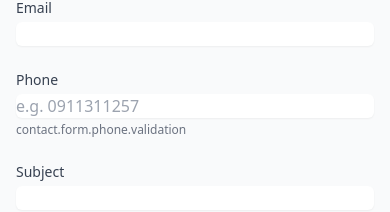
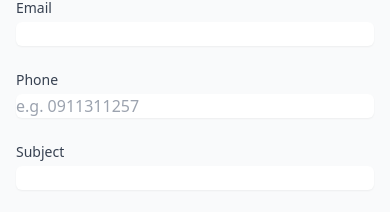
Before and after one commit to DagimDana/DW-Audit-Consult, a React (Vite) app: page /contact in a window 390 px wide. Shown: the part 1680-1892 px from the top of the page. Built offline with nearby package versions, Linux system fonts and the light colour scheme.

Commit message:
Fixed issue on mobile

```diff
--- a/src/pages/Contact.tsx
+++ b/src/pages/Contact.tsx
@@ -327,7 +327,6 @@ export default function Contact() {
                     pattern="\d*"
                     disabled={isSubmitting}
                   />
-                  <p className="mt-1 text-xs text-gray-500">{t('contact.form.phone.validation')}</p>
                 </div>
                 <div>
                   <label htmlFor="subject" className="block text-sm font-medium text-gray-700">{t('contact.form.subject')}</label>
```
